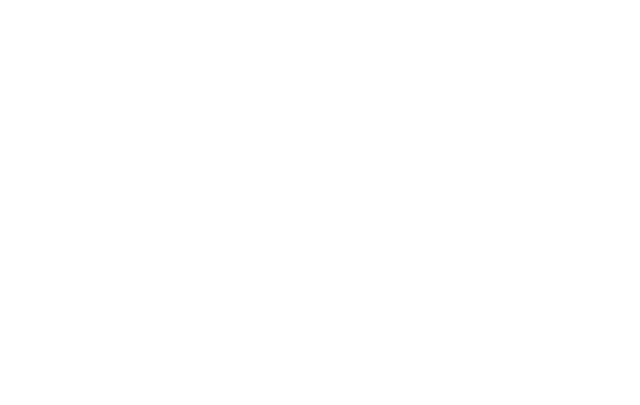
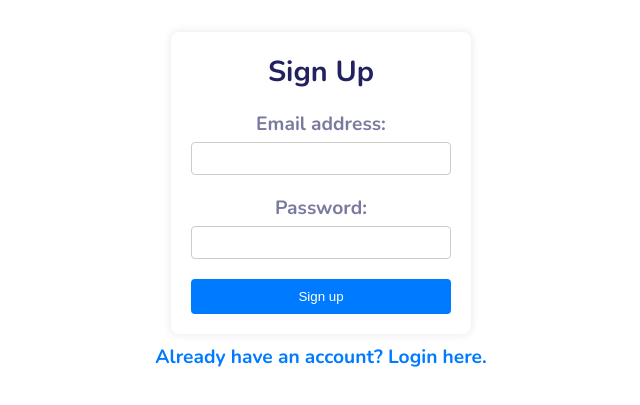
Before and after one commit to FinanceMe-2024/FinanceMe_Project, a React (Create React App) app in the folder frontend/: page /signup in a window 1280 px wide. Before the commit this address had no page. Shown: the part 199-604 px from the top of the page, without its empty margins (319-959 px from the left). Built offline with nearby package versions, Linux system fonts and the light colour scheme.

Commit message:
Formulario para registrarse

```diff
--- a/frontend/src/App.js
+++ b/frontend/src/App.js
@@ -2,12 +2,14 @@
 import { BrowserRouter as Router, Routes, Route } from 'react-router-dom';
 import MainApp from './Components/Pages/Home.js';
 import Login from './Components/Pages/Login';
+import Signup from './Components/Pages/Signup.js';
 
 function App() {
   return (
     <Router>
       <Routes>
         <Route path="/" element={<Login />} /> {}
+        <Route path="/signup" element={<Signup />} /> {}
         <Route path="/app/*" element={<MainApp />} /> {}
       </Routes>
     </Router>
--- a/frontend/src/Components/Pages/Login.js
+++ b/frontend/src/Components/Pages/Login.js
@@ -1,6 +1,6 @@
 import React, { useState } from "react";
 import styled from "styled-components";
-import { useNavigate } from "react-router-dom";
+import { Link, useNavigate } from "react-router-dom";
 import { useLogin } from "../../hooks/useLogin";
 
 const Login = () => {
@@ -40,12 +40,14 @@
         <SubmitButton disabled={isLoading}>Log in</SubmitButton>
         {error && <ErrorMessage>{error}</ErrorMessage>}
       </LoginForm>
+      <SignupLink to="/signup">Don't have an account? Sign up</SignupLink>
     </CenteredContainer>
   );
 };
 
 const CenteredContainer = styled.div`
   display: flex;
+  flex-direction: column;
   justify-content: center;
   align-items: center;
   height: 100vh;
@@ -108,4 +110,16 @@
   margin-top: 10px;
 `;
 
+const SignupLink = styled(Link)`
+  margin-top: 10px;
+  color: #007bff;
+  text-decoration: none;
+  font-weight: bold;
+  transition: color 0.3s;
+
+  &:hover {
+    color: #0056b3;
+  }
+`;
+
 export default Login;
--- /dev/null
+++ b/frontend/src/Components/Pages/Signup.js
@@ -0,0 +1,121 @@
+import React, { useState } from "react";
+import styled from "styled-components";
+import { Link } from "react-router-dom";
+import { useSignup } from "../../hooks/useSignup";
+
+const Signup = () => {
+  const [email, setEmail] = useState("");
+  const [password, setPassword] = useState("");
+  const { signup, error, isLoading } = useSignup();
+
+  const handleSubmit = async (e) => {
+    e.preventDefault();
+    await signup(email, password);
+  };
+
+  return (
+    <SignupContainer>
+      <SignupForm onSubmit={handleSubmit}>
+        <h2>Sign Up</h2>
+        <FormField>
+          <label>Email address:</label>
+          <input
+            type="email"
+            onChange={(e) => setEmail(e.target.value)}
+            value={email}
+          />
+        </FormField>
+        <FormField>
+          <label>Password:</label>
+          <input
+            type="password"
+            onChange={(e) => setPassword(e.target.value)}
+            value={password}
+          />
+        </FormField>
+        <SubmitButton disabled={isLoading}>Sign up</SubmitButton>
+        {error && <ErrorMessage>{error}</ErrorMessage>}
+      </SignupForm>
+      <LoginLink to="/">Already have an account? Login here.</LoginLink>
+    </SignupContainer>
+  );
+};
+
+const SignupContainer = styled.div`
+  display: flex;
+  flex-direction: column;
+  justify-content: center;
+  align-items: center;
+  height: 100vh;
+`;
+
+const SignupForm = styled.form`
+  width: 300px;
+  padding: 20px;
+  border-radius: 8px;
+  box-shadow: 0 0 10px rgba(0, 0, 0, 0.1);
+  background-color: #fff;
+  text-align: center;
+
+  h2 {
+    margin-bottom: 20px;
+  }
+`;
+
+const FormField = styled.div`
+  margin-bottom: 20px;
+
+  label {
+    display: block;
+    font-weight: bold;
+    margin-bottom: 5px;
+  }
+
+  input {
+    width: 100%;
+    padding: 8px;
+    border: 1px solid #ccc;
+    border-radius: 4px;
+    box-sizing: border-box;
+  }
+`;
+
+const SubmitButton = styled.button`
+  width: 100%;
+  padding: 10px;
+  background-color: #007bff;
+  color: #fff;
+  border: none;
+  border-radius: 4px;
+  cursor: pointer;
+  transition: background-color 0.3s;
+
+  &:hover {
+    background-color: #0056b3;
+  }
+
+  &:disabled {
+    opacity: 0.7;
+    cursor: not-allowed;
+  }
+`;
+
+const ErrorMessage = styled.div`
+  color: red;
+  font-size: 14px;
+  margin-top: 10px;
+`;
+
+const LoginLink = styled(Link)`
+margin-top: 10px;
+color: #007bff;
+text-decoration: none;
+font-weight: bold;
+transition: color 0.3s;
+
+&:hover {
+  color: #0056b3;
+}
+`;
+
+export default Signup;
--- /dev/null
+++ b/frontend/src/hooks/useSignup.js
@@ -0,0 +1,37 @@
+import { useState } from 'react'
+import { useAuthContext } from './useAuthContext'
+
+export const useSignup = () => {
+  const [error, setError] = useState(null)
+  const [isLoading, setIsLoading] = useState(null)
+  const { dispatch } = useAuthContext()
+
+  const signup = async (email, password) => {
+    setIsLoading(true)
+    setError(null)
+
+    const response = await fetch('https://financeme-project-1.onrender.com/api/user/signup', {
+      method: 'POST',
+      headers: {'Content-Type': 'application/json'},
+      body: JSON.stringify({ email, password })
+    })
+    const json = await response.json()
+
+    if (!response.ok) {
+      setIsLoading(false)
+      setError(json.error)
+    }
+    if (response.ok) {
+      // save the user to local storage
+      localStorage.setItem('user', JSON.stringify(json))
+
+      // update the auth context
+      dispatch({type: 'LOGIN', payload: json})
+
+      // update loading state
+      setIsLoading(false)
+    }
+  }
+
+  return { signup, isLoading, error }
+}
```
